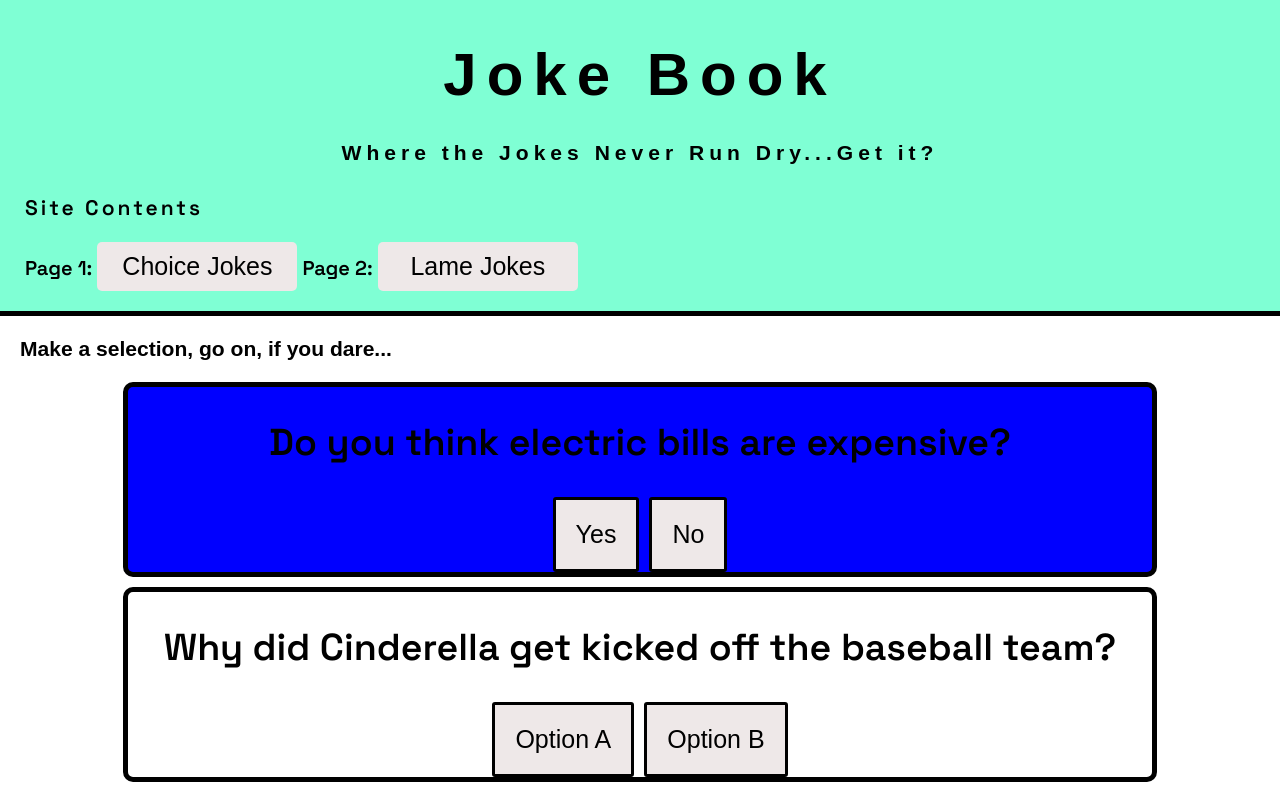
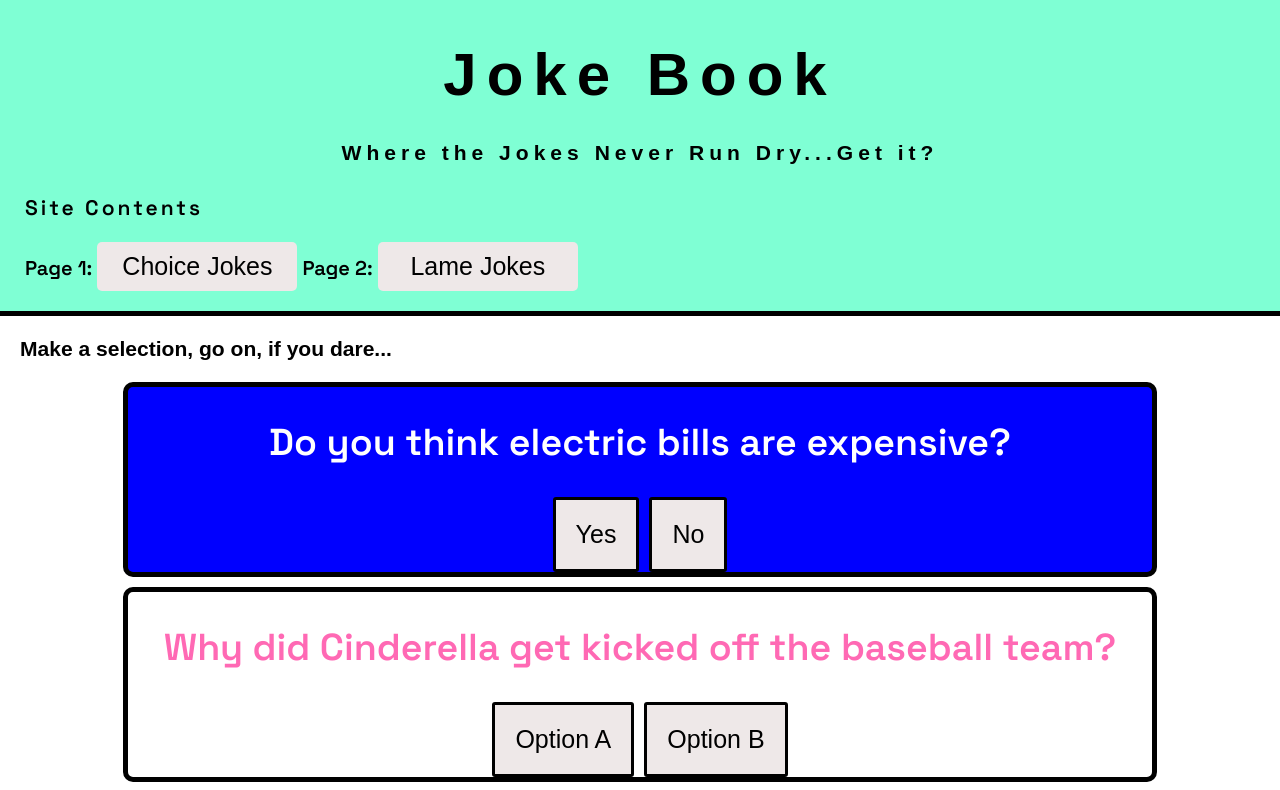
Before and after one commit to jdbpt/mod-2-Joke-Book, a React (Create React App) app: page / in a window 1280 px wide. Shown: the top 790 px of the page. Built offline with nearby package versions, Linux system fonts and the light colour scheme.

Commit message:
update CSS

```diff
--- a/src/App.css
+++ b/src/App.css
@@ -56,10 +56,6 @@
   border: none;
 }
 
-.clicked{
-  background-color: blue;
-}
-
 .site-contents{
   font-weight: 600;
   font-family: 'Space Grotesk', sans-serif;
@@ -73,8 +69,21 @@
 
 }
 
-/* background images for each of the jokes */
+/* colors for each of the jokes */
+.prompt0{
+  color: white;
 
+}
+
+.prompt1{
+  color: hotpink;
+}
+
+/*Lame jokes styles*/
+.prompt-7{
+  color: green;
+
+}
 
 .btn-subtitle{
   font-size: 20px;
--- a/src/components/Joke.js
+++ b/src/components/Joke.js
@@ -35,7 +35,7 @@ const Joke = (props) => {
         {showPrompt &&
         (
         <div className={"prompt"+props.id+" generic-img"}>
-            <h2>{props.prompt}</h2>
+            <h2 className='highlight'>{props.prompt}</h2>
                 <button className="btn1" onClick={()=>(handleOnClick('btn1'))}>{props.option1}</button>
                 <button className="btn2" onClick={()=>(handleOnClick('btn2'))}>{props.option2}</button>
                 {/**Made it so that here there is a ()=> to avoid the too many rerenders error */}
@@ -45,14 +45,14 @@ const Joke = (props) => {
             {/**if showPrompt is false, then we show the h2 with the props.resp1 or resp2 depending which option choosen */}
         {!showPrompt && showWhichResp === 1 && (
           <div className={"resp1-"+props.id+" generic-img"}>
-            <h2>{props.resp1}</h2>
+            <h2 className='highlight'>{props.resp1}</h2>
             <button className='reset' onClick={()=>(handleOnClick('reset'))}>Reset</button>
           </div>
         )}
 
         {!showPrompt && showWhichResp === 2 && (
           <div className={"resp2-"+props.id}>
-             <h2>{props.resp2}</h2>
+             <h2 className='highlight'>{props.resp2}</h2>
              <button className='reset' onClick={()=>(handleOnClick('reset'))}>Reset</button>
           </div>
         )}
--- a/src/components/ProgJoke.js
+++ b/src/components/ProgJoke.js
@@ -27,7 +27,7 @@ const ProgJoke = (props) => {
 
         {showPrompt && (
           <div>
-             <h2>{props.prompt}</h2>
+             <h2 className={"prompt-"+props.id}>{props.prompt}</h2>
              <button className="reset" onClick={()=>(handleOnClick('hide'))}>Hide</button>
           </div>
         )}
```
